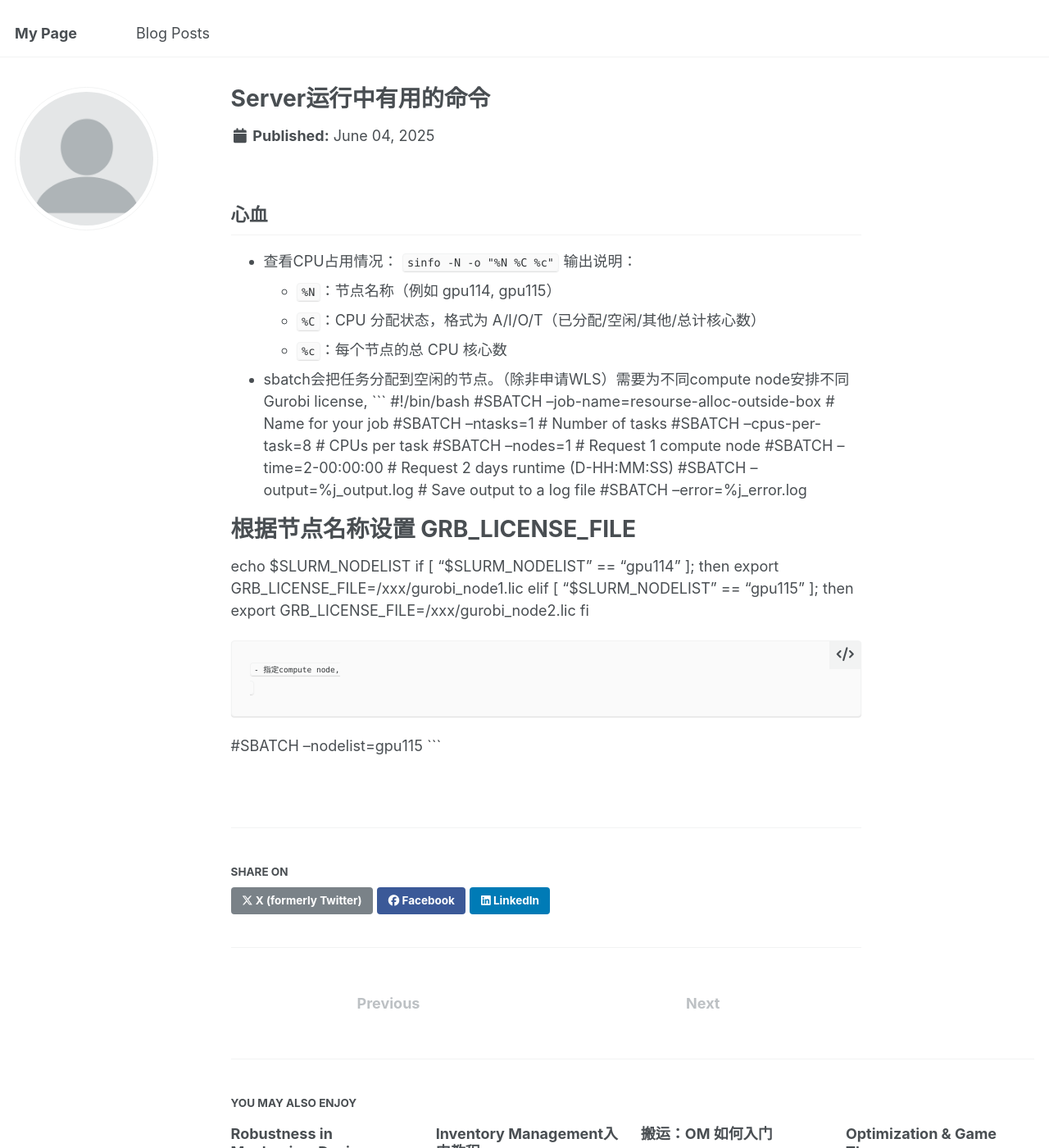
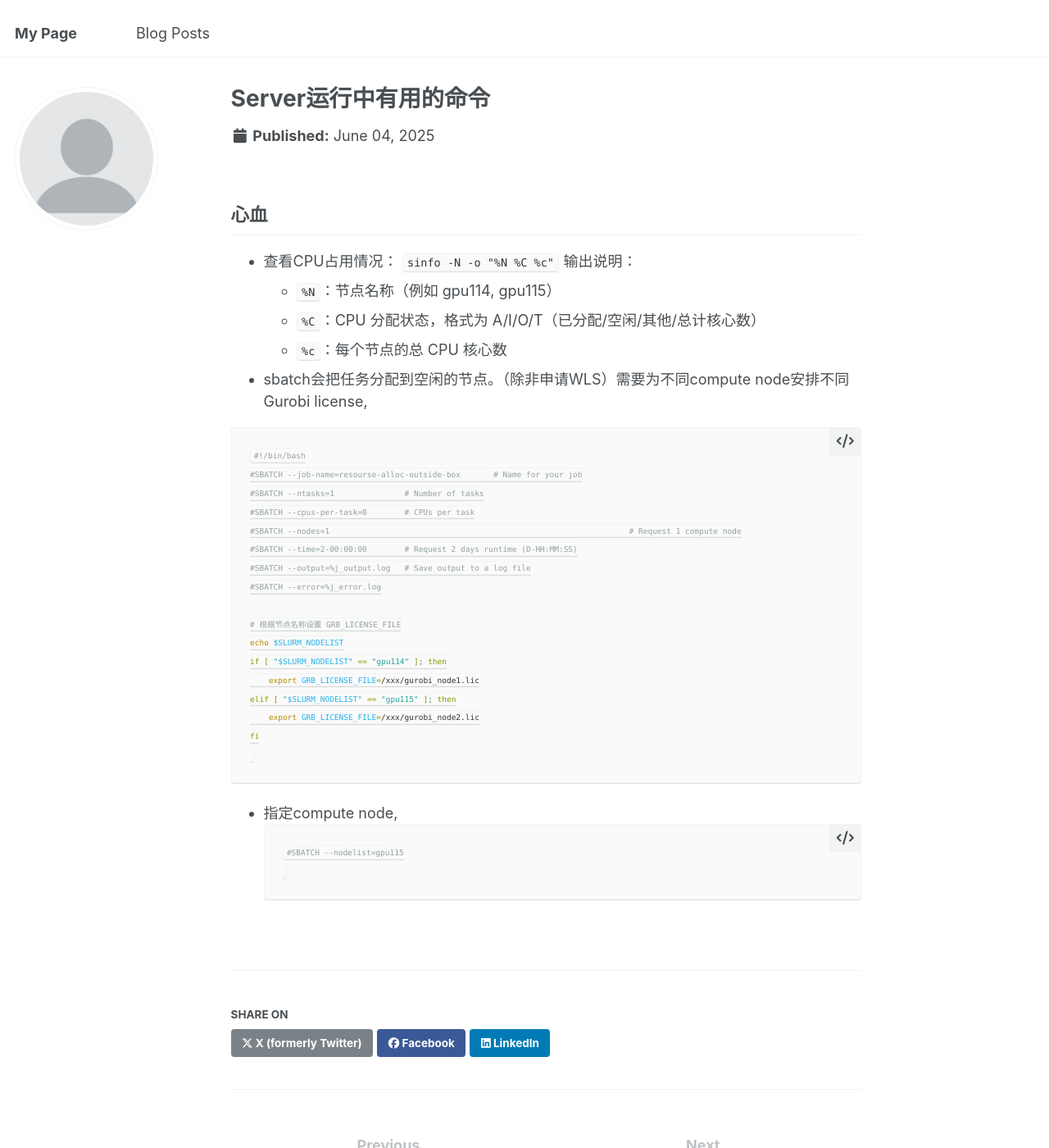
Before and after one commit to JiinnW/JiinnW, a Jekyll site: the page built from _posts/2025-06-04-blog-post-1.md, in a window 1280 px wide and 1400 px high. Shown: the whole window at 82% size. Built offline with Jekyll 4.4.1, drawn with Linux system fonts in a browser that asks for light colours.

Commit message:
Update 2025-06-04-blog-post-1.md

````diff
--- a/_posts/2025-06-04-blog-post-1.md
+++ b/_posts/2025-06-04-blog-post-1.md
@@ -12,7 +12,8 @@ tags:
     - `%C`：CPU 分配状态，格式为 A/I/O/T（已分配/空闲/其他/总计核心数）
     - `%c`：每个节点的总 CPU 核心数
 - sbatch会把任务分配到空闲的节点。（除非申请WLS）需要为不同compute node安排不同Gurobi license,
-```
+
+```shell
 #!/bin/bash
 #SBATCH --job-name=resourse-alloc-outside-box       # Name for your job
 #SBATCH --ntasks=1               # Number of tasks
@@ -22,7 +23,6 @@ tags:
 #SBATCH --output=%j_output.log   # Save output to a log file
 #SBATCH --error=%j_error.log
 
-
 # 根据节点名称设置 GRB_LICENSE_FILE
 echo $SLURM_NODELIST
 if [ "$SLURM_NODELIST" == "gpu114" ]; then
@@ -31,7 +31,8 @@ elif [ "$SLURM_NODELIST" == "gpu115" ]; then
     export GRB_LICENSE_FILE=/xxx/gurobi_node2.lic
 fi
 ```
+
 - 指定compute node,
-```
+```shell
 #SBATCH --nodelist=gpu115
 ```
````
